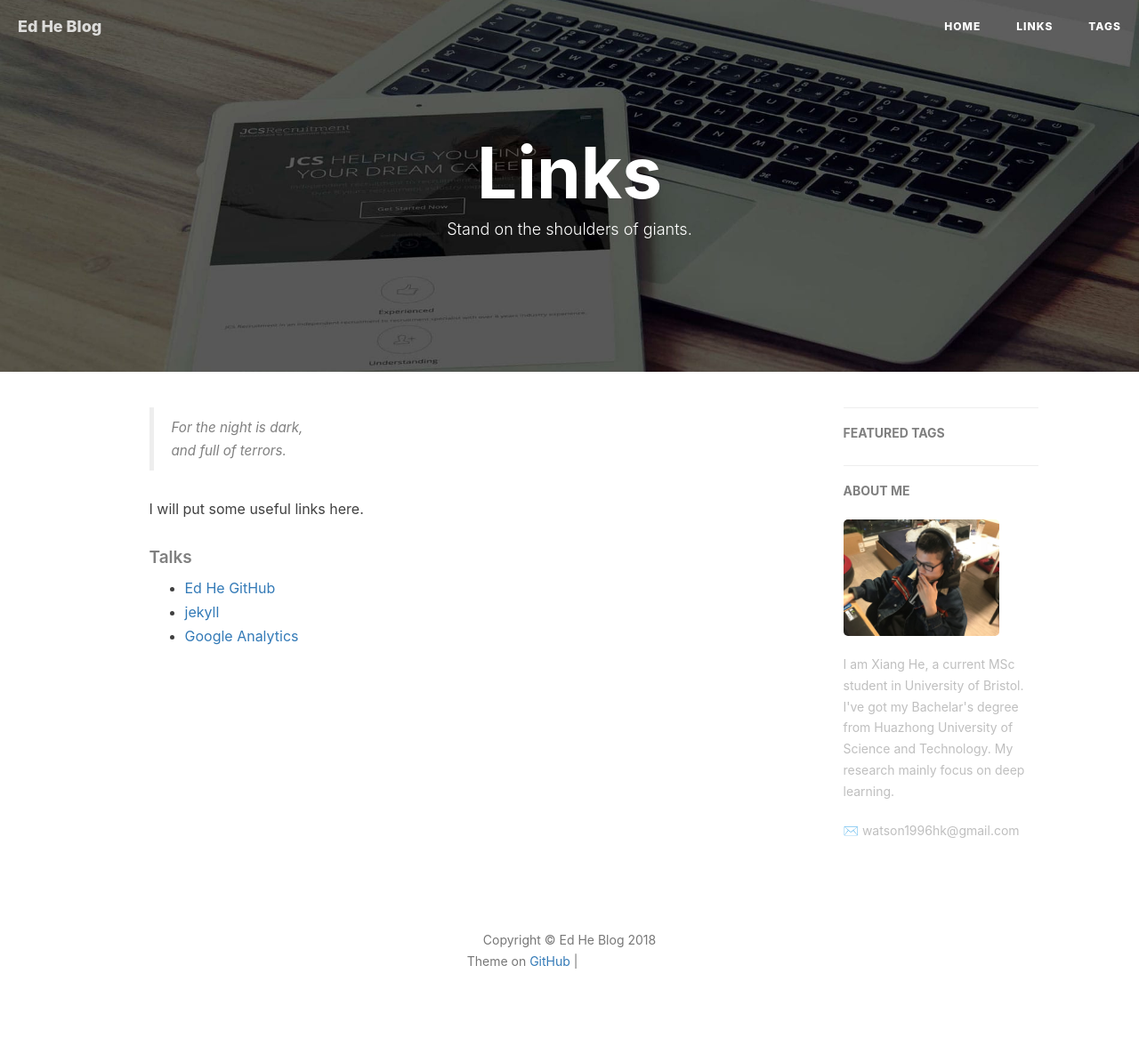
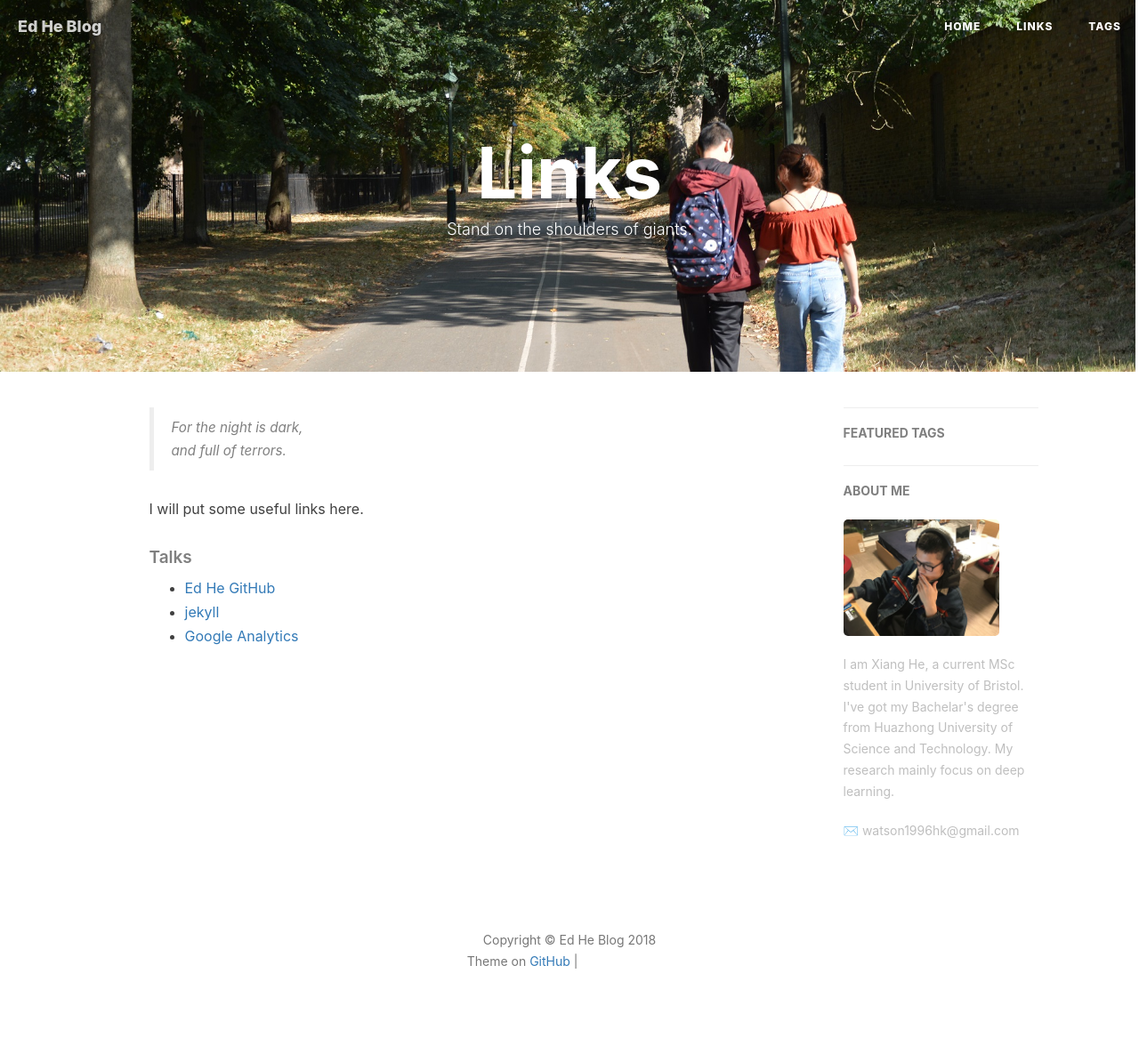
Before and after one commit to Edhe1996/edhe.github.io, a Jekyll site: the page built from about.html, in a window 1280 px wide. Shown: the whole page at 89% size. Built offline with Jekyll 4.4.1, drawn with Linux system fonts in a browser that asks for light colours; nearby versions of some CDN libraries; comment, search, counter and statistics services are not loaded; grey boxes are pictures that could not be loaded.

Commit message:
Update about.html

```diff
--- a/about.html
+++ b/about.html
@@ -2,7 +2,7 @@
 layout: page
 title: "Links"
 description: "Stand on the shoulders of giants."
-header-img: "img/post-bg-rwd.jpg"
+header-img: "img/bg_links.jpg"
 ---
 
 <!-- Language Selector -->
```
